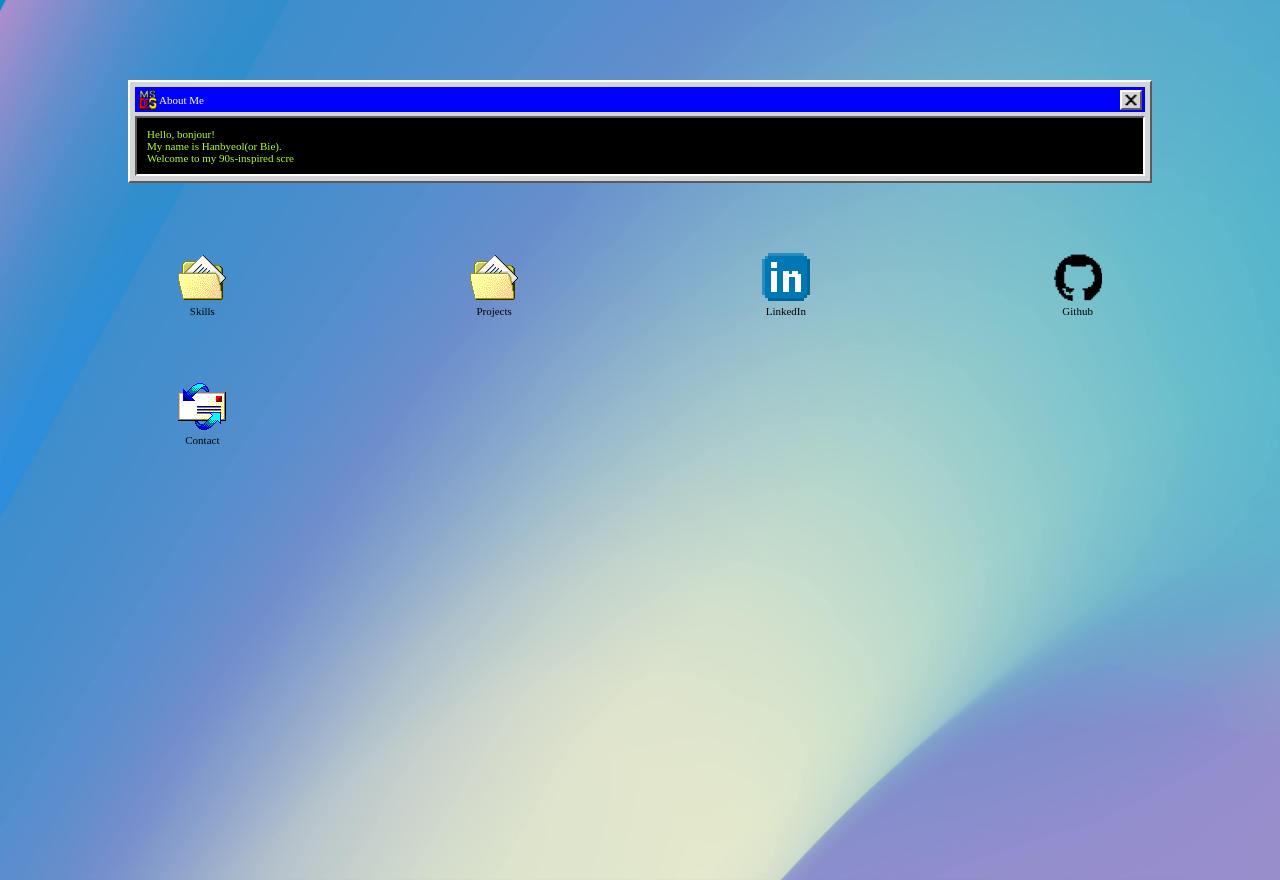
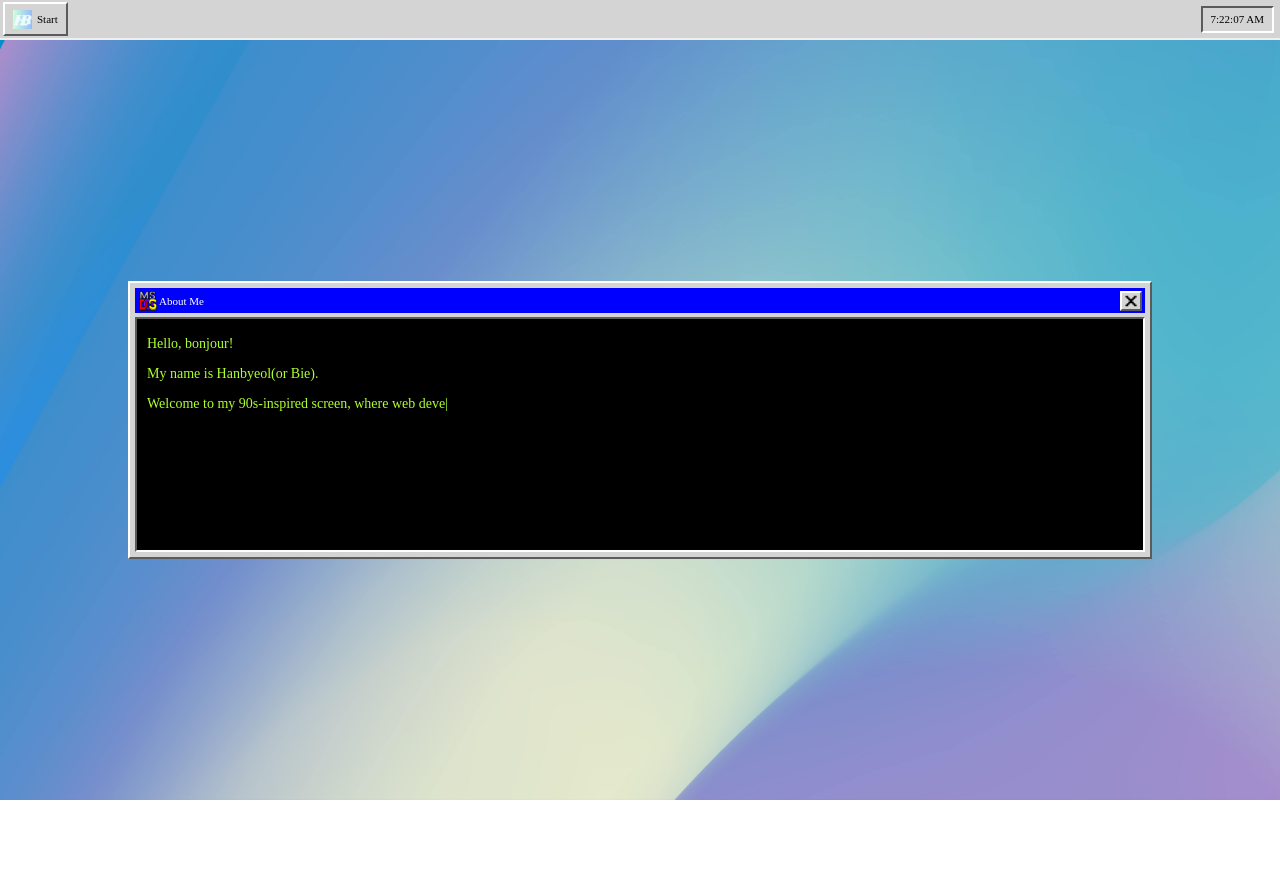
Before and after one commit to bieeeee/hanbyeol.me, a React (Create React App) app: page / in a window 1280 px wide. After the commit the page ends 800 px from the top, so only its background shows below. Built offline with nearby package versions, Linux system fonts and the light colour scheme; a web font is replaced by a local one.

Commit message:
Refactored Home component into a SPA architecture,encapsulated Skill and Project components within the Modal component

```diff
--- a/src/components/pages/Contact.css
+++ b/src/components/Contact/Contact.css
@@ -1,8 +1,11 @@
+.contact {
+  display: flex;
+  justify-content: center;
+  align-items: center;
+}
+
 .container-contact {
-  margin-top: 50px;
   width: 50vw;
-  /* height: 40vh; */
-  margin-top: 100px !important;
   margin: 0 auto;
   background-color: #d4d4d4;
   border-top: 2px solid white;
@@ -23,8 +26,6 @@
   display: flex;
   flex-direction: column;
   align-items: center
-  /* width: 50vw; */
-  /* display: table-column; */
 }
 
 .contact-form-content {
--- /dev/null
+++ b/src/components/Contact/Contact.js
@@ -0,0 +1,61 @@
+import { useRef } from 'react';
+import emailjs from '@emailjs/browser';
+import './Contact.css';
+import '../Terminal/Terminal.css';
+
+export const Contact = () => {
+  const form = useRef();
+  const serviceId = process.env.REACT_APP_EMAILJS_SERVICE_ID;
+  const templateId = process.env.REACT_APP_EMAILJS_TEMPLATE_ID;
+  const publicKey = process.env.REACT_APP_EMAILJS_PUBLIC_KEY;
+
+  const sendEmail = (e) => {
+    e.preventDefault();
+
+    emailjs.sendForm(serviceId, templateId, form.current, publicKey)
+      .then((result) => {
+        console.log(result.text);
+      }, (error) => {
+        console.log(error.text);
+      });
+    alert('Message sent');
+    window.location.assign('/');
+  };
+
+  return (
+    <div className='contact' id='contact'>
+      <div className='container-contact'>
+        <div className="terminal-bar">
+          <img src='assets/icons/prompt.png' alt='folder' style={{ width: '20px', height: '20px' }} />
+          <p>Contact me</p>
+          <button className='btn-close'>
+            <img src="assets/icons/close.png" alt="close" />
+          </button>
+        </div>
+        <div className='contact-content'>
+          <img src="assets/icons/email.png" alt="email" style={{ padding: '23px', margin: '0 auto', width: '102px' }} />
+          <form ref={form} onSubmit={sendEmail} className='contact-form'>
+            {/* <div className="contact-form-content">
+            <p>Let's get in touch!<br />I'd love to work on stupid and fun projects!</p>
+          </div> */}
+            <div className='contact-form-content'>
+              <p style={{ whiteSpace: 'nowrap', marginRight: '10px', width: '80px' }}>Your name:</p>
+              <input type="text" name="user_name" />
+            </div>
+            <div className='contact-form-content'>
+              <p style={{ whiteSpace: 'nowrap', marginRight: '10px', width: '80px' }}>Your email:</p>
+              <input type="email" name="user_email" />
+            </div>
+            <div className='contact-form-content'>
+              <p style={{ whiteSpace: 'nowrap', marginRight: '10px', width: '80px' }}>Message:</p>
+              <textarea name="message" />
+            </div>
+            <input type="submit" value="Send" className='btn-send' />
+          </form>
+        </div>
+      </div>
+    </div>
+  );
+};
+
+export default Contact
--- a/src/components/Modal/Modal.css
+++ b/src/components/Modal/Modal.css
@@ -1,11 +1,15 @@
+.modals {
+  display: flex;
+  align-items: center;
+  justify-content: center;
+}
+
 .folders {
   display: grid;
   grid-template-columns: repeat(4, 1fr);
   grid-gap: 15px;
   margin: 0 auto;
-  margin-top: 30px;
   width: 90vw;
-  margin-bottom: 10vh;
 }
 
 .btn-modal {
@@ -20,11 +24,10 @@
 
 .btn-modal h3{
   font-weight: 100;
-  /* font-size: 19px; */
 }
 
 .modal, .overlay {
-  width: 100vw;
+  width: 100%;
   height: 100vh;
   top: 0;
   left: 0;
--- a/src/components/Modal/Modal.js
+++ b/src/components/Modal/Modal.js
@@ -20,7 +20,7 @@ function Modal() {
   }
 
   return (
-    <>
+    <div className='modals' id='files'>
       <div className='folders'>
         <div onClick={toggleSkillModal} className='btn-modal'>
           <img rel="preload" src='assets/icons/folder.png' alt='folder' style={{width: '48px', height: '48px'}} />
@@ -66,10 +66,6 @@ function Modal() {
               </div>
           </div>)
         }
-        {/* <a href="assets/resume.pdf" target='_blank' rel="preload noreferrer noopener" className='btn-modal' style={{textDecoration: 'none', color: 'black'}}>
-          <img rel="preload" src="assets/icons/notepad.png" alt="resume" style={{width: '48px'}} />
-          <p>Resume</p>
-        </a> */}
         <a href="https://www.linkedin.com/in/hanbyeol-kwon/" target='_blank' rel="noreferrer noopener" className='btn-modal' style={{textDecoration: 'none', color: 'black'}}>
           <img rel="preload" src="assets/icons/linkedin.png" alt="linkedin" style={{width: '48px', height: '48px'}} />
           <p>LinkedIn</p>
@@ -78,12 +74,8 @@ function Modal() {
           <img rel="preload" src="assets/icons/github.png" alt="github" style={{width: '48px', height: '48px'}} />
           <p>Github</p>
         </a>
-        <a href="/contact" className='btn-modal btn-gh' style={{textDecoration: 'none', color: 'black'}}>
-          <img rel="preload" src="assets/icons/email.png" alt="contact" style={{width: '48px', height: '48px'}} />
-          <p>Contact</p>
-        </a>
       </div>
-    </>
+    </div>
   );
 }
 
--- a/src/components/Navbar/Navbar.css
+++ b/src/components/Navbar/Navbar.css
@@ -70,6 +70,7 @@
   border-left: 2px solid #5b5b5b;
   border-top: 2px solid #5b5b5b;
   border-right: 2px solid white;
+  cursor: pointer;
   /* box-shadow: 2px 2px 2px rgba(0, 0, 0, 0.3) inset, -1px -1px 4px #ffff inset; */
 }
 
@@ -80,84 +81,3 @@
 .menu-icon {
   display: none;
 }
-
-/* @media screen and (max-width: 960px) {
-  .NavbarItems {
-    position: relative;
-  }
-
-  .nav-menu {
-    display: flex;
-    flex-direction: column;
-    width: 100%;
-    height: 90vh;
-    position: absolute;
-    top: 80px;
-    left: -100%;
-    opacity: 1;
-    transition: all 0.5s ease;
-  }
-
-  .nav-menu.active {
-    background: #242222;
-    left: 0;
-    opacity: 1;
-    transition: all 0.5s ease;
-    z-index: 1;
-  }
-
-  .nav-links {
-    text-align: center;
-    /* padding: 2rem; */
-    /* width: 100%;
-  }
-
-  .nav-links:hover {
-    background-color: #fff;
-    color: #242424;
-    border-radius: 0;
-  }
-
-  .navbar-logo {
-    position: absolute;
-    top: 0;
-    left: 0;
-    transform: translate(25%, 50%);
-  }
-
-  .menu-icon {
-    display: block;
-    position: absolute;
-    top: 0;
-    right: 0;
-    transform: translate(-100%, 60%);
-    font-size: 1.8rem;
-    cursor: pointer;
-  }
-
-  .fa-times {
-    color: #fff;
-    font-size: 2rem;
-  }
-
-  .nav-links-mobile {
-    display: block;
-    text-align: center;
-    margin: 2rem auto;
-    border-radius: 4px;
-    width: 80%;
-    text-decoration: none;
-    font-size: 1.5rem;
-    background-color: transparent;
-    color: #fff;
-    padding: 14px 20px;
-    border: 1px solid #fff;
-    transition: all 0.3s ease-out;
-  }
-
-  .nav-links-mobile:hover {
-    background: #fff;
-    color: #242424;
-    transition: 250ms;
-  }
-} */
--- a/src/components/Navbar/Navbar.js
+++ b/src/components/Navbar/Navbar.js
@@ -1,5 +1,4 @@
 import { useState } from 'react';
-import { Link } from 'react-router-dom';
 import Dropdown from '../Dropdown/Dropdown';
 import './Navbar.css';
 import Time from '../Time/Time.js';
@@ -25,10 +24,10 @@ function Navbar() {
       <nav className='navbar'>
         <div className='navbar-container'>
             <div className='nav-item' onMouseEnter={onMouseEnter} onMouseLeave={onMouseLeave} onClick={onClick}>
-              <Link className={dropdown ? 'nav-hover' : 'nav-links'}>
+              <div className={dropdown ? 'nav-hover' : 'nav-links'}>
                 <img src='assets/icons/logo-icon.png?as=webp' alt='Logo' className='navbar-logo' style={{width: '19px', height: '19px'}} />
                 Start
-              </Link>
+              </div>
               {dropdown && <Dropdown />}
             </div>
             <div className='nav-item'><Time /></div>
--- a/src/components/Terminal/Terminal.css
+++ b/src/components/Terminal/Terminal.css
@@ -1,10 +1,15 @@
+.terminal {
+  display: flex;
+  align-items: center;
+  justify-content: center;
+}
+
 .terminal-container {
   width: 80%;
   height: fit-content;
   margin: 0 auto;
   padding: 5px 5px 5px 5px;
   background-color: #d4d4d4;
-  margin-top: 10vh;
   border-top: 2px solid white;
   border-right: 2px solid #5b5b5b;
   border-bottom: 2px solid #5b5b5b;
@@ -53,7 +58,7 @@
 
 
 .terminal-content {
-  height: fit-content;
+  height: 235px;
   border: 1px solid black;
   background-color: black;
   color: greenyellow;
@@ -64,7 +69,34 @@
   border-right: 2px solid white;
 }
 
-.Typewriter {
-  font-size: 21px;
-  line-height: 23px;
+span {
+  font-size: 14px;
+  line-height: 30px;
 }
+
+@media (max-width: 804px) {
+  .terminal-content {
+    height: 250px;
+  }
+
+  span {
+    font-size: 11px;
+    line-height: 25px;
+  }
+}
+
+@media (max-width: 506px) {
+  .terminal-content {
+    height: 300px;
+  }
+  span {
+    font-size: 11px;
+    line-height: 22px;
+  }
+}
+
+@media (max-width: 360px) {
+  .terminal-content {
+    height: 350px;
+  }
+}
--- a/src/components/Terminal/Terminal.js
+++ b/src/components/Terminal/Terminal.js
@@ -9,7 +9,7 @@ function Terminal() {
   }
 
   return (
-    <>
+    <div className='terminal' id='about'>
       {!isClosed && (
         <div className='terminal-container'>
           <div className="terminal-bar">
@@ -33,7 +33,7 @@ function Terminal() {
           </div>
         </div>
       )}
-    </>
+    </div>
   )
 }
 
--- /dev/null
+++ b/src/components/pages/Home.css
@@ -0,0 +1,25 @@
+.home {
+  height: 100vh;
+}
+
+.sections {
+  background-image: url('../../../public/assets/bg.jpg');
+  background-size: cover;
+  width: 100%;
+  height: calc(100vh - 40px);
+  position: relative;
+  overflow-x: hidden;
+  scroll-snap-type: y mandatory;
+  scroll-behavior: smooth;
+  scrollbar-width: none;
+}
+
+.sections::-webkit-scrollbar{
+  display: none;
+}
+
+.sections > * {
+  width: 100%;
+  height: calc(100vh - 40px);
+  scroll-snap-align: start;
+}
--- a/src/components/pages/Home.js
+++ b/src/components/pages/Home.js
@@ -1,36 +1,25 @@
-import { useState, useEffect, useCallback, lazy, Suspense } from 'react';
 import '../../App.css';
-import ModalC from '../Modal/Modal';
-
-const Modal = ({ setLoadedModal }) => {
-  useEffect(() => {
-    setTimeout(() => {
-      setLoadedModal();
-    }, 1000);
-  }, [setLoadedModal]);
-
-  return <ModalC />;
-};
-
-const Terminal = lazy(() => import('../Terminal/Terminal'));
+import './Home.css';
+import { Suspense, lazy } from 'react';
+import Navbar from '../Navbar/Navbar';
+import Terminal from '../Terminal/Terminal';
+const Modal = lazy(() => import('../Modal/Modal'));
+const Contact = lazy(() => import('../Contact/Contact'));
 
 function Home() {
-  const [loadModal, setLoadModal] = useState(false);
-
-
-  const setLoadedModal = useCallback(() => {
-    setLoadModal(true);
-  }, []);
-
   return (
-    <>
-      {loadModal && (
+    <div className='home'>
+      <Navbar />
+      <div className='sections'>
+        <Terminal />
         <Suspense fallback={<div>Loading...</div>}>
-          <Terminal />
+          <Modal />
         </Suspense>
-      )}
-      <Modal setLoadedModal={setLoadedModal} />
-    </>
+        <Suspense fallback={<div>Loading...</div>}>
+          <Contact />
+        </Suspense>
+      </div>
+    </div>
   );
 }
 
```
Also changed, not shown: src/components/pages/Contact.js (deleted, +0 -59 lines).
